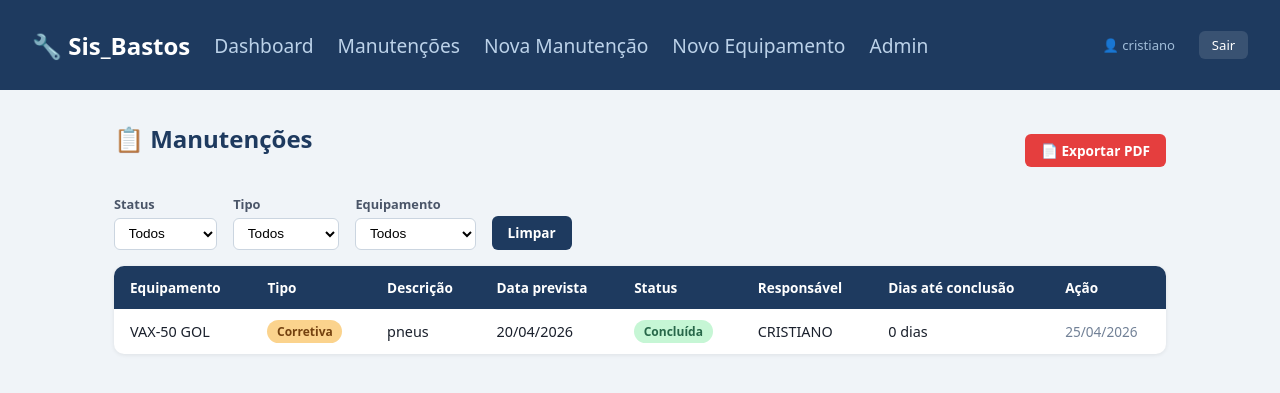
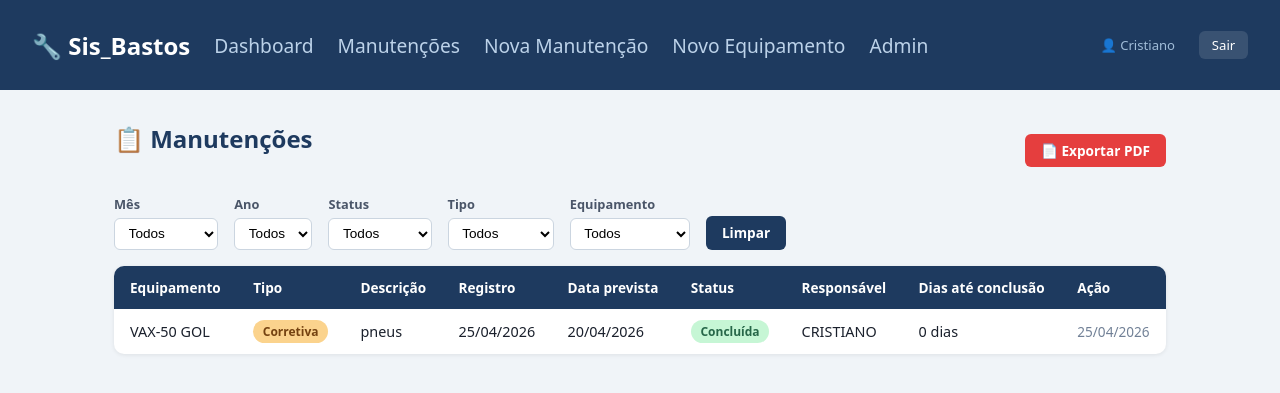
Before and after one commit to CristianoBasto/App_Manuten-o_equipamentos, a Django app: page /manutencoes/ in a window 1280 px wide. Shown: the top 393 px of the page. Run offline with Django 5.2, Linux system fonts and the light colour scheme; a user stored in the database is signed in; data comes from the database, SQL or seed files in the repository.

Commit message:
Adicionada funcionalidade de filtrar relatorio e templates por mês e ano de registro

```diff
--- a/sistema_manutencao/manutencao/templates/manutencao/base.html
+++ b/sistema_manutencao/manutencao/templates/manutencao/base.html
@@ -65,7 +65,7 @@
     <a href="/admin/">Admin</a>
     {% endif %}
     <div class="spacer"></div>
-    <span class="user-info">👤 {{ request.user.username }}</span>
+    <span class="user-info">👤 {{ request.user.username | capfirst }}</span>
     <a href="{% url 'logout' %}" class="btn-logout">Sair</a>
   </nav>
   <div class="container">
--- a/sistema_manutencao/manutencao/templates/manutencao/lista_manutencoes.html
+++ b/sistema_manutencao/manutencao/templates/manutencao/lista_manutencoes.html
@@ -6,10 +6,37 @@
 
 <div class="toolbar">
   <h1>📋 Manutenções</h1>
-  <a href="{% url 'exportar_pdf' %}{% if filtro_status %}?status={{ filtro_status }}{% endif %}" class="btn btn-pdf">📄 Exportar PDF</a>
+  <a href="{% url 'exportar_pdf' %}?{% if filtro_mes %}mes={{ filtro_mes }}&{% endif %}{% if filtro_ano %}ano={{ filtro_ano }}&{% endif %}{% if filtro_status %}status={{ filtro_status }}{% endif %}" class="btn btn-pdf">📄 Exportar PDF</a>
 </div>
 
 <form method="get" class="filtros">
+  <div>
+    <label style="font-size:.8rem;font-weight:600;">Mês</label>
+    <select name="mes" onchange="this.form.submit()">
+      <option value="">Todos</option>
+      <option value="1"  {% if filtro_mes == "1"  %}selected{% endif %}>Janeiro</option>
+      <option value="2"  {% if filtro_mes == "2"  %}selected{% endif %}>Fevereiro</option>
+      <option value="3"  {% if filtro_mes == "3"  %}selected{% endif %}>Março</option>
+      <option value="4"  {% if filtro_mes == "4"  %}selected{% endif %}>Abril</option>
+      <option value="5"  {% if filtro_mes == "5"  %}selected{% endif %}>Maio</option>
+      <option value="6"  {% if filtro_mes == "6"  %}selected{% endif %}>Junho</option>
+      <option value="7"  {% if filtro_mes == "7"  %}selected{% endif %}>Julho</option>
+      <option value="8"  {% if filtro_mes == "8"  %}selected{% endif %}>Agosto</option>
+      <option value="9"  {% if filtro_mes == "9"  %}selected{% endif %}>Setembro</option>
+      <option value="10" {% if filtro_mes == "10" %}selected{% endif %}>Outubro</option>
+      <option value="11" {% if filtro_mes == "11" %}selected{% endif %}>Novembro</option>
+      <option value="12" {% if filtro_mes == "12" %}selected{% endif %}>Dezembro</option>
+    </select>
+  </div>
+  <div>
+    <label style="font-size:.8rem;font-weight:600;">Ano</label>
+    <select name="ano" onchange="this.form.submit()">
+      <option value="">Todos</option>
+      {% for a in anos_disponiveis %}
+      <option value="{{ a }}" {% if filtro_ano == a|stringformat:"s" %}selected{% endif %}>{{ a }}</option>
+      {% endfor %}
+    </select>
+  </div>
   <div>
     <label style="font-size:.8rem;font-weight:600;">Status</label>
     <select name="status" onchange="this.form.submit()">
@@ -43,7 +70,7 @@
   <thead>
     <tr>
       <th>Equipamento</th><th>Tipo</th><th>Descrição</th>
-      <th>Data prevista</th><th>Status</th><th>Responsável</th><th>Dias até conclusão</th><th>Ação</th>
+      <th>Registro</th><th>Data prevista</th><th>Status</th><th>Responsável</th><th>Dias até conclusão</th><th>Ação</th>
     </tr>
   </thead>
   <tbody>
@@ -52,6 +79,7 @@
       <td>{{ m.equipamento }}</td>
       <td><span class="badge {{ m.tipo }}">{{ m.get_tipo_display }}</span></td>
       <td>{{ m.descricao }}</td>
+      <td>{{ m.data_registro|date:"d/m/Y" }}</td>
       <td>{{ m.data_prevista|date:"d/m/Y" }}</td>
       <td><span class="badge {{ m.status }}">{{ m.get_status_display }}</span></td>
       <td>{{ m.responsavel|default:"—" }}</td>
--- a/sistema_manutencao/manutencao/views.py
+++ b/sistema_manutencao/manutencao/views.py
@@ -1,3 +1,233 @@
+# from django.shortcuts import render, redirect, get_object_or_404
+# from django.contrib.auth.decorators import login_required
+# from django.utils import timezone
+# from django.http import HttpResponse
+# from .models import Equipamento, Manutencao
+
+# # PDF
+# from reportlab.lib.pagesizes import A4
+# from reportlab.lib import colors
+# from reportlab.lib.units import cm
+# from reportlab.platypus import SimpleDocTemplate, Table, TableStyle, Paragraph, Spacer
+# from reportlab.lib.styles import getSampleStyleSheet, ParagraphStyle
+# from reportlab.lib.enums import TA_CENTER
+
+
+# # ── Helpers ───────────────────────────────────────────────────────────────────
+
+# def _atualizar_atrasadas():
+#     """Marca como atrasadas todas as manutenções pendentes com data vencida."""
+#     hoje = timezone.now().date()
+#     Manutencao.objects.filter(
+#         status="pendente",
+#         data_prevista__lt=hoje
+#     ).update(status="atrasada")
+
+
+# # ── Views principais ──────────────────────────────────────────────────────────
+
+# @login_required
+# def dashboard(request):
+#     _atualizar_atrasadas()
+
+#     equipamentos = Equipamento.objects.all()
+#     manutencoes  = Manutencao.objects.select_related("equipamento").all()
+
+#     context = {
+#         "total_equipamentos": equipamentos.count(),
+#         "pendentes":          manutencoes.filter(status="pendente").count(),
+#         "atrasadas":          manutencoes.filter(status="atrasada").count(),
+#         "concluidas":         manutencoes.filter(status="concluida").count(),
+#         "proximas":           manutencoes.filter(status="pendente").order_by("data_prevista")[:5],
+#     }
+#     return render(request, "manutencao/dashboard.html", context)
+
+
+# @login_required
+# def lista_manutencoes(request):
+#     _atualizar_atrasadas()
+#     manutencoes = Manutencao.objects.select_related("equipamento").all()
+
+#     status = request.GET.get("status")
+#     tipo   = request.GET.get("tipo")
+#     eq_id  = request.GET.get("equipamento")
+
+#     if status:
+#         manutencoes = manutencoes.filter(status=status)
+#     if tipo:
+#         manutencoes = manutencoes.filter(tipo=tipo)
+#     if eq_id:
+#         manutencoes = manutencoes.filter(equipamento_id=eq_id)
+
+#     context = {
+#         "manutencoes":   manutencoes,
+#         "equipamentos":  Equipamento.objects.all(),
+#         "filtro_status": status,
+#         "filtro_tipo":   tipo,
+#         "filtro_eq":     eq_id,
+#     }
+#     return render(request, "manutencao/lista_manutencoes.html", context)
+
+
+# @login_required
+# def cadastrar_manutencao(request):
+#     if request.method == "POST":
+#         Manutencao.objects.create(
+#             equipamento_id=request.POST["equipamento"],
+#             tipo          =request.POST["tipo"],
+#             descricao     =request.POST["descricao"],
+#             data_prevista =request.POST["data_prevista"],
+#             responsavel   =request.POST.get("responsavel", ""),
+#             status        ="pendente",
+#         )
+#         return redirect("lista_manutencoes")
+
+#     return render(request, "manutencao/cadastrar_manutencao.html",
+#                   {"equipamentos": Equipamento.objects.all()})
+
+
+# @login_required
+# def concluir_manutencao(request, pk):
+#     m = get_object_or_404(Manutencao, pk=pk)
+#     m.status         = "concluida"
+#     m.data_realizada = timezone.now().date()
+#     m.save()
+#     return redirect("lista_manutencoes")
+
+
+# @login_required
+# def cadastrar_equipamento(request):
+#     if request.method == "POST":
+#         Equipamento.objects.create(
+#             nome       =request.POST["nome"],
+#             localizacao=request.POST["localizacao"],
+#             descricao  =request.POST.get("descricao", ""),
+#         )
+#         return redirect("dashboard")
+
+#     return render(request, "manutencao/cadastrar_equipamento.html")
+
+
+# # ── Exportar PDF ──────────────────────────────────────────────────────────────
+
+# @login_required
+# def exportar_pdf(request):
+#     _atualizar_atrasadas()
+
+#     manutencoes = Manutencao.objects.select_related("equipamento").all()
+#     status = request.GET.get("status")
+#     if status:
+#         manutencoes = manutencoes.filter(status=status)
+#     manutencoes = manutencoes.order_by("data_prevista")
+
+#     response = HttpResponse(content_type="application/pdf")
+#     response["Content-Disposition"] = 'attachment; filename="relatorio_manutencao.pdf"'
+
+#     doc    = SimpleDocTemplate(response, pagesize=A4,
+#                                leftMargin=2*cm, rightMargin=2*cm,
+#                                topMargin=2*cm, bottomMargin=2*cm)
+#     styles = getSampleStyleSheet()
+#     story  = []
+
+#     # ── Título ────────────────────────────────────────────────────────────────
+#     titulo_style = ParagraphStyle(
+#         "titulo", parent=styles["Heading1"],
+#         fontSize=16, alignment=TA_CENTER, spaceAfter=6,
+#         textColor=colors.HexColor("#1e3a5f"),
+#     )
+#     subtitulo_style = ParagraphStyle(
+#         "subtitulo", parent=styles["Normal"],
+#         fontSize=9, alignment=TA_CENTER, spaceAfter=20,
+#         textColor=colors.grey,
+#     )
+
+#     story.append(Paragraph("Sistema de Controle de Manutenção", titulo_style))
+#     story.append(Paragraph(
+#         f"Relatório gerado em {timezone.now().strftime('%d/%m/%Y às %H:%M')} "
+#         f"por {request.user.get_full_name() or request.user.username}",
+#         subtitulo_style
+#     ))
+
+#     # ── Cards de resumo ───────────────────────────────────────────────────────
+#     total      = Manutencao.objects.count()
+#     pendentes  = Manutencao.objects.filter(status="pendente").count()
+#     atrasadas  = Manutencao.objects.filter(status="atrasada").count()
+#     concluidas = Manutencao.objects.filter(status="concluida").count()
+
+#     resumo_data = [
+#         ["Total", "Pendentes", "Atrasadas", "Concluídas"],
+#         [str(total), str(pendentes), str(atrasadas), str(concluidas)],
+#     ]
+#     resumo_table = Table(resumo_data, colWidths=[4*cm]*4)
+#     resumo_table.setStyle(TableStyle([
+#         ("BACKGROUND",    (0,0), (-1,0), colors.HexColor("#1e3a5f")),
+#         ("TEXTCOLOR",     (0,0), (-1,0), colors.white),
+#         ("FONTNAME",      (0,0), (-1,0), "Helvetica-Bold"),
+#         ("FONTSIZE",      (0,0), (-1,-1), 10),
+#         ("ALIGN",         (0,0), (-1,-1), "CENTER"),
+#         ("BACKGROUND",    (0,1), (-1,1), colors.HexColor("#f0f4f8")),
+#         ("BOX",           (0,0), (-1,-1), 0.5, colors.HexColor("#cbd5e0")),
+#         ("INNERGRID",     (0,0), (-1,-1), 0.5, colors.HexColor("#cbd5e0")),
+#         ("TOPPADDING",    (0,0), (-1,-1), 6),
+#         ("BOTTOMPADDING", (0,0), (-1,-1), 6),
+#     ]))
+#     story.append(resumo_table)
+#     story.append(Spacer(1, 0.6*cm))
+
+#     # ── Tabela de manutenções ─────────────────────────────────────────────────
+#     story.append(Paragraph("Detalhamento das Manutenções", styles["Heading2"]))
+#     story.append(Spacer(1, 0.3*cm))
+
+#     header = ["Equipamento", "Tipo", "Descrição", "Registro", "Prev.", "Status", "Responsável", "Dias"]
+#     rows   = [header]
+
+#     STATUS_CORES = {
+#         "pendente":  colors.HexColor("#fefcbf"),
+#         "atrasada":  colors.HexColor("#fed7d7"),
+#         "concluida": colors.HexColor("#c6f6d5"),
+#     }
+
+#     for m in manutencoes:
+#         dias = f"{m.dias_ate_conclusao}d" if m.dias_ate_conclusao is not None else "—"
+#         rows.append([
+#             m.equipamento.nome,
+#             m.get_tipo_display(),
+#             m.descricao[:45] + ("…" if len(m.descricao) > 45 else ""),
+#             m.data_registro.strftime("%d/%m/%Y"),
+#             m.data_prevista.strftime("%d/%m/%Y"),
+#             m.get_status_display(),
+#             m.responsavel or "—",
+#             dias,
+#         ])
+
+#     col_widths = [3.0*cm, 2.0*cm, 4.5*cm, 2.0*cm, 2.0*cm, 2.0*cm, 2.5*cm, 1.5*cm]
+#     t = Table(rows, colWidths=col_widths, repeatRows=1)
+
+#     style_cmds = [
+#         ("BACKGROUND",    (0,0), (-1,0),  colors.HexColor("#1e3a5f")),
+#         ("TEXTCOLOR",     (0,0), (-1,0),  colors.white),
+#         ("FONTNAME",      (0,0), (-1,0),  "Helvetica-Bold"),
+#         ("FONTSIZE",      (0,0), (-1,-1), 8),
+#         ("ALIGN",         (0,0), (-1,-1), "LEFT"),
+#         ("ALIGN",         (3,0), (4,-1),  "CENTER"),
+#         ("ALIGN",         (7,0), (7,-1),  "CENTER"),
+#         ("BOX",           (0,0), (-1,-1), 0.5, colors.HexColor("#cbd5e0")),
+#         ("INNERGRID",     (0,0), (-1,-1), 0.3, colors.HexColor("#e2e8f0")),
+#         ("TOPPADDING",    (0,0), (-1,-1), 5),
+#         ("BOTTOMPADDING", (0,0), (-1,-1), 5),
+#         ("ROWBACKGROUNDS",(0,1), (-1,-1), [colors.white, colors.HexColor("#f7fafc")]),
+#     ]
+
+#     for i, m in enumerate(manutencoes, start=1):
+#         cor = STATUS_CORES.get(m.status, colors.white)
+#         style_cmds.append(("BACKGROUND", (4, i), (4, i), cor))
+
+#     t.setStyle(TableStyle(style_cmds))
+#     story.append(t)
+
+#     doc.build(story)
+#     return response
+
 from django.shortcuts import render, redirect, get_object_or_404
 from django.contrib.auth.decorators import login_required
 from django.utils import timezone
@@ -51,6 +281,8 @@ def lista_manutencoes(request):
     status = request.GET.get("status")
     tipo   = request.GET.get("tipo")
     eq_id  = request.GET.get("equipamento")
+    mes    = request.GET.get("mes")
+    ano    = request.GET.get("ano")
 
     if status:
         manutencoes = manutencoes.filter(status=status)
@@ -58,13 +290,29 @@ def lista_manutencoes(request):
         manutencoes = manutencoes.filter(tipo=tipo)
     if eq_id:
         manutencoes = manutencoes.filter(equipamento_id=eq_id)
+    if mes:
+        manutencoes = manutencoes.filter(data_registro__month=mes)
+    if ano:
+        manutencoes = manutencoes.filter(data_registro__year=ano)
+
+    # Anos disponíveis para o filtro
+    from django.db.models.functions import ExtractYear
+    anos_disponiveis = (
+        Manutencao.objects.annotate(ano=ExtractYear("data_registro"))
+        .values_list("ano", flat=True)
+        .distinct()
+        .order_by("-ano")
+    )
 
     context = {
-        "manutencoes":   manutencoes,
-        "equipamentos":  Equipamento.objects.all(),
-        "filtro_status": status,
-        "filtro_tipo":   tipo,
-        "filtro_eq":     eq_id,
+        "manutencoes":      manutencoes,
+        "equipamentos":     Equipamento.objects.all(),
+        "filtro_status":    status,
+        "filtro_tipo":      tipo,
+        "filtro_eq":        eq_id,
+        "filtro_mes":       mes,
+        "filtro_ano":       ano,
+        "anos_disponiveis": anos_disponiveis,
     }
     return render(request, "manutencao/lista_manutencoes.html", context)
 
@@ -116,12 +364,36 @@ def exportar_pdf(request):
 
     manutencoes = Manutencao.objects.select_related("equipamento").all()
     status = request.GET.get("status")
+    mes    = request.GET.get("mes")
+    ano    = request.GET.get("ano")
+
     if status:
         manutencoes = manutencoes.filter(status=status)
-    manutencoes = manutencoes.order_by("data_prevista")
+    if mes:
+        manutencoes = manutencoes.filter(data_registro__month=mes)
+    if ano:
+        manutencoes = manutencoes.filter(data_registro__year=ano)
 
+    manutencoes = manutencoes.order_by("data_registro")
+
+    # Monta título do período
+    MESES_PT = {
+        "1":"Janeiro","2":"Fevereiro","3":"Março","4":"Abril",
+        "5":"Maio","6":"Junho","7":"Julho","8":"Agosto",
+        "9":"Setembro","10":"Outubro","11":"Novembro","12":"Dezembro",
+    }
+    if mes and ano:
+        periodo = f"{MESES_PT.get(mes, mes)}/{ano}"
+    elif mes:
+        periodo = MESES_PT.get(mes, mes)
+    elif ano:
+        periodo = ano
+    else:
+        periodo = "Geral"
+
+    nome_arquivo = f"relatorio_manutencao_{periodo.replace('/', '_')}.pdf"
     response = HttpResponse(content_type="application/pdf")
-    response["Content-Disposition"] = 'attachment; filename="relatorio_manutencao.pdf"'
+    response["Content-Disposition"] = f'attachment; filename="{nome_arquivo}"'
 
     doc    = SimpleDocTemplate(response, pagesize=A4,
                                leftMargin=2*cm, rightMargin=2*cm,
@@ -143,7 +415,12 @@ def exportar_pdf(request):
 
     story.append(Paragraph("Sistema de Controle de Manutenção", titulo_style))
     story.append(Paragraph(
-        f"Relatório gerado em {timezone.now().strftime('%d/%m/%Y às %H:%M')} "
+        f"Relatório de Manutenções — Período: {periodo}",
+        ParagraphStyle("periodo", parent=styles["Heading2"], fontSize=12,
+                       alignment=TA_CENTER, textColor=colors.HexColor("#2d4a6e"), spaceAfter=4)
+    ))
+    story.append(Paragraph(
+        f"Gerado em {timezone.now().strftime('%d/%m/%Y às %H:%M')} "
         f"por {request.user.get_full_name() or request.user.username}",
         subtitulo_style
     ))
```
